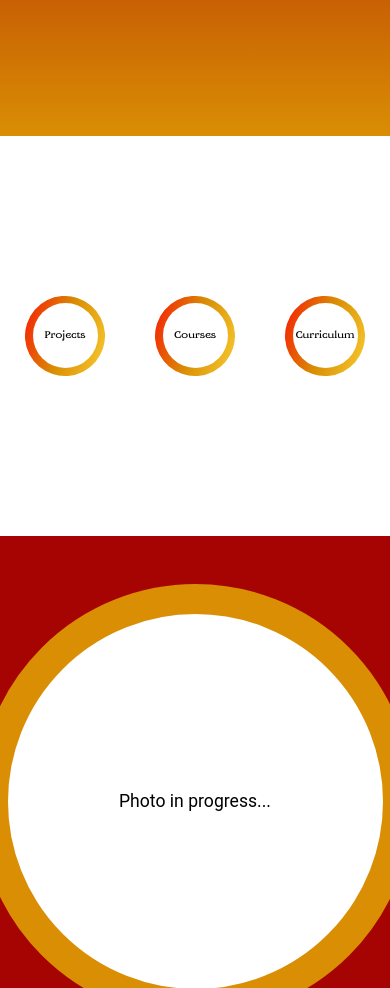
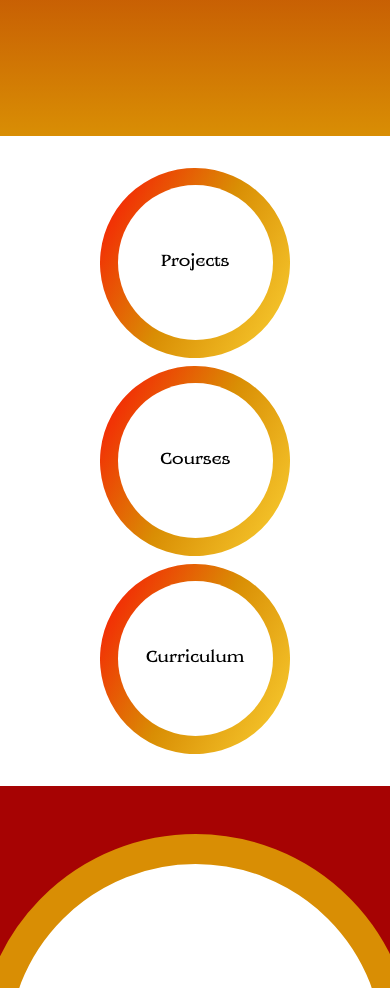
Before and after one commit to Alina-02/portfolio, a React (Vite) app: page / in a window 390 px wide. Shown: the part 1640-2628 px from the top of the page. Built offline with nearby package versions, Linux system fonts and the light colour scheme.

Commit message:
more responsive

```diff
--- a/src/App.tsx
+++ b/src/App.tsx
@@ -170,22 +170,8 @@ function App() {
           height: "900px",
         }}
       ></div>
-      <div
-        style={{
-          backgroundColor: "white",
-          height: "400px",
-        }}
-      >
-        <div
-          ref={circlesRef}
-          style={{
-            display: "flex",
-            flexDirection: "row",
-            justifyContent: "space-around",
-            height: "100%",
-            alignItems: "center",
-          }}
-        >
+      <div className="main-container">
+        <div ref={circlesRef} className="circles-container">
           <div className="circle-container">
             <motion.div
               initial={{ rotate: 0 }}
--- a/src/styles/circles.css
+++ b/src/styles/circles.css
@@ -1,3 +1,8 @@
+.main-container {
+  background-color: white;
+  height: 400px;
+}
+
 .main-circle h2 {
   margin-top: 0.8rem;
   margin-bottom: 0.4rem;
@@ -19,6 +24,8 @@
   gap: 1.5rem;
   justify-content: space-around;
   font-size: 1rem;
+  align-items: center;
+  height: 100%;
 }
 
 .circle-container {
@@ -71,59 +78,59 @@
   justify-content: center;
 }
 
-@media (max-width: 1100px) {
+@media (max-width: 950px) {
+  .circles-container {
+    gap: 0.75rem;
+  }
+
   .circle-container {
-    width: 100px;
-    height: 100px;
+    width: 190px;
+    height: 190px;
+    gap: 1rem;
   }
 
   .circle-animation {
-    width: 100px;
-    height: 100px;
+    width: 190px;
+    height: 190px;
   }
 
   .button {
-    width: 80px;
-    height: 80px;
+    width: 155px;
+    height: 155px;
   }
 
   .button h2 {
-    font-size: 0.7rem;
-  }
-}
-
-@media (max-width: 900px) {
-  .circles-container {
-    gap: 1rem;
-  }
-
-  .circle-container {
-    width: 80px;
-    height: 80px;
-    font-size: 0.6rem;
-  }
-
-  .circle-animation {
-    width: 80px;
-    height: 80px;
-  }
-
-  .button {
-    width: 65px;
-    height: 65px;
-  }
-
-  .button h2 {
-    font-size: 0.6rem;
+    font-size: 1.25rem;
   }
 }
 
 @media (max-width: 750px) {
-  .circles-container-container {
-    bottom: 33vh;
+  .main-container {
+    height: fit-content;
+    padding: 2rem;
   }
   .circles-container {
+    gap: 0.5rem;
     flex-direction: column;
+  }
+
+  .circle-container {
+    width: 190px;
+    height: 190px;
     gap: 1rem;
   }
+
+  .circle-animation {
+    width: 190px;
+    height: 190px;
+  }
+
+  .button {
+    width: 155px;
+    height: 155px;
+  }
+
+  .button h2 {
+    font-size: 1rem;
+  }
 }
```
